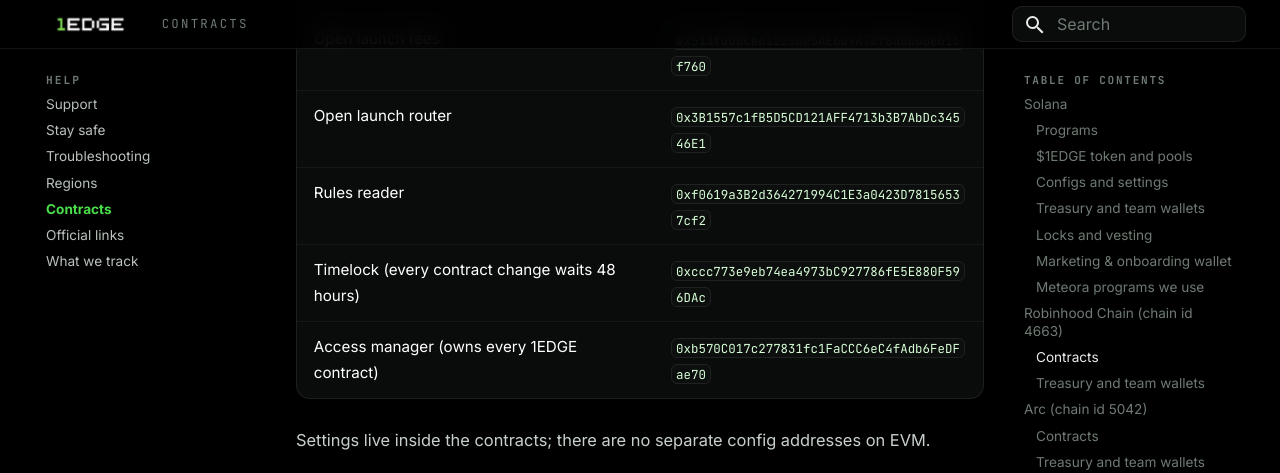
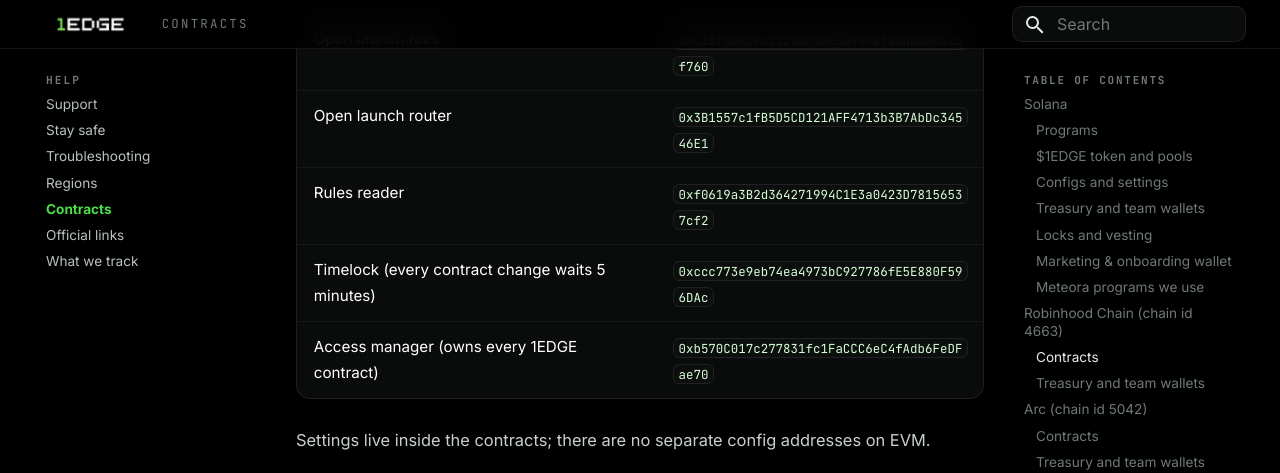
Before and after one commit to Tedz-1edge/1edge-docs, an MkDocs documentation site: the page built from docs/help/contracts.md, in a window 1280 px wide and 900 px high, scrolled down 5036 px. Shown: the top 473 px of the window. Built offline with MkDocs 1.6.1 and Material for MkDocs 9.7.7, drawn with Linux system fonts in a browser that asks for light colours.

Commit message:
Contracts: Robinhood Chain timelock now waits 5 minutes (updateDelay(300) executed 3 Nov, read live); Arc stays 48 hours
Co-Authored-By: Claude Opus 5.5 <noreply@anthropic.com>

```diff
--- a/docs/help/contracts.md
+++ b/docs/help/contracts.md
@@ -177,7 +177,7 @@ Meteora DBC (launch curves) `dbcij3LWUppWqq96dh6gJWwBifmcGfLSB5D4DuSMaqN` · Met
 | Open launch fees | `0x513fdDBCe61225De5AE609A78fBdBb60e615f760` |
 | Open launch router | `0x3B1557c1fB5D5CD121AFF4713b3B7AbDc34546E1` |
 | Rules reader | `0xf0619a3B2d364271994C1E3a0423D78156537cf2` |
-| Timelock (every contract change waits 48 hours) | `0xccc773e9eb74ea4973bC927786fE5E880F596DAc` |
+| Timelock (every contract change waits 5 minutes) | `0xccc773e9eb74ea4973bC927786fE5E880F596DAc` |
 | Access manager (owns every 1EDGE contract) | `0xb570C017c277831fc1FaCCC6eC4fAdb6FeDFae70` |
 
 Settings live inside the contracts; there are no separate config addresses on EVM.
```
